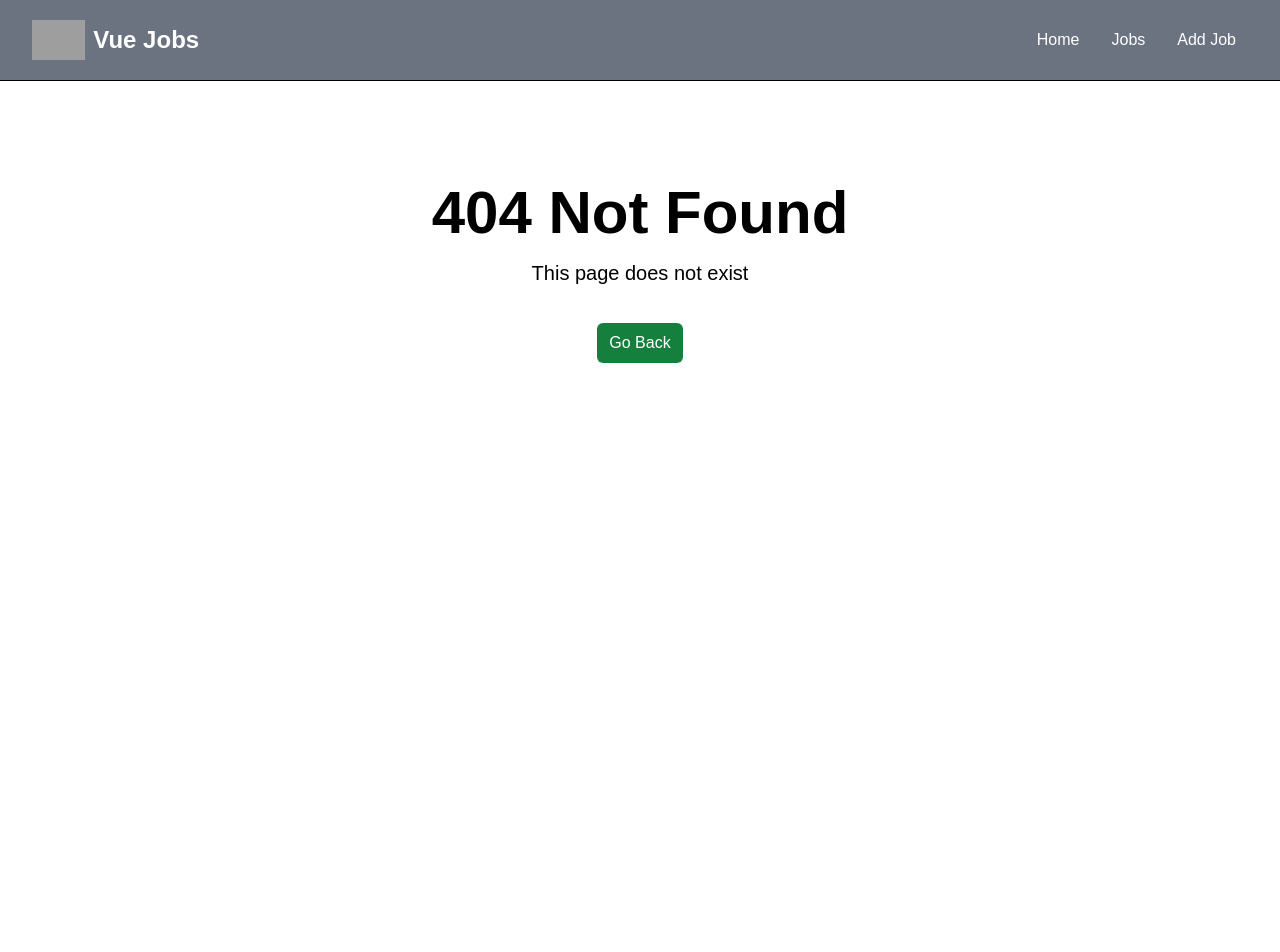
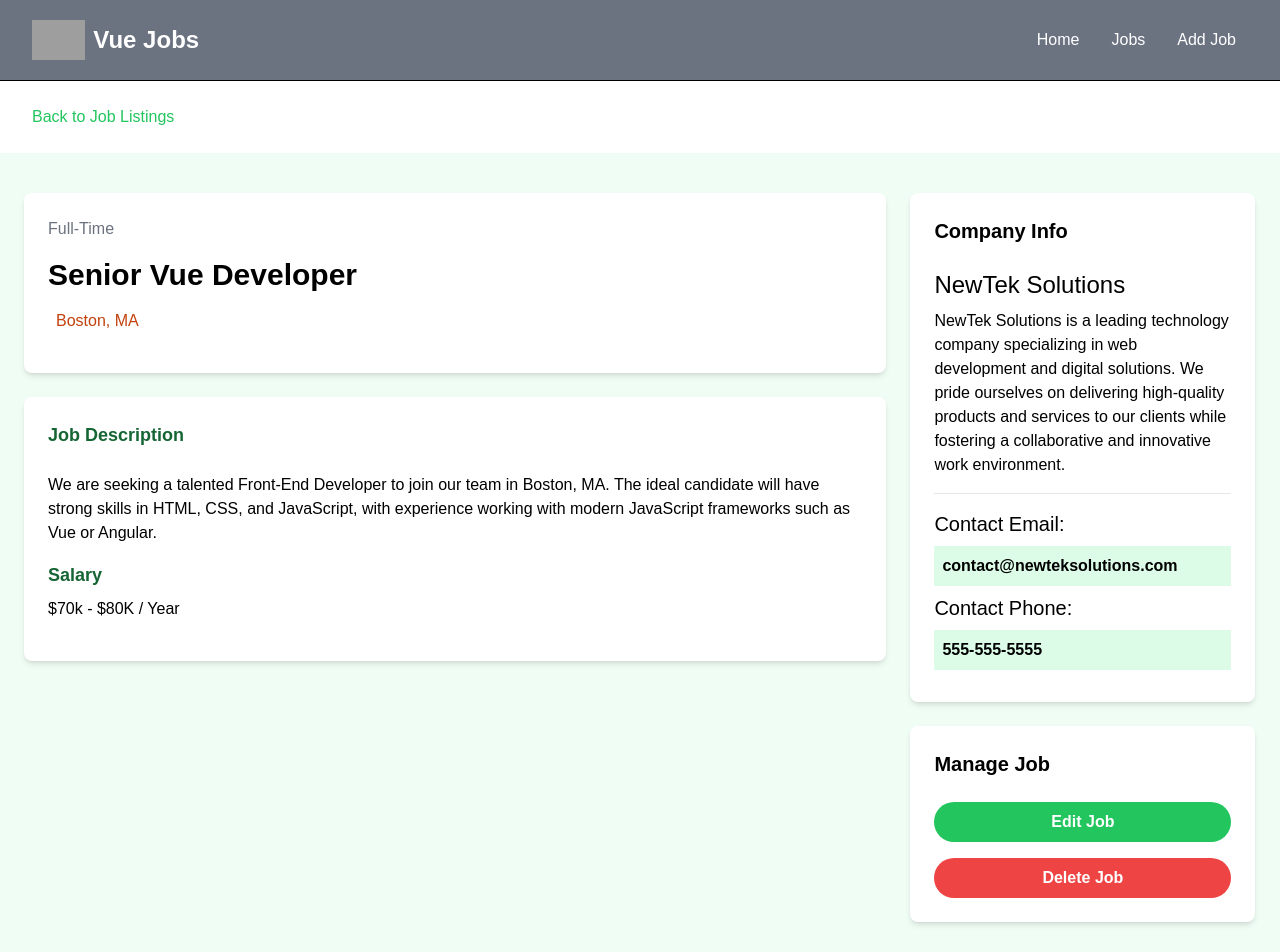
Before and after one commit to Slav666/vue-jobs, a Vue app: page /jobs/1 in a window 1280 px wide. Before the commit this address had no page. Shown: the top 952 px of the page. Before the commit the page ends 800 px from the top, so only its background shows below. Built offline with nearby package versions, Linux system fonts and the light colour scheme; grey boxes are pictures that could not be loaded.

Commit message:
add jobs view page

```diff
--- a/src/components/JobSingle.vue
+++ b/src/components/JobSingle.vue
@@ -46,7 +46,7 @@
           {{ job.location }}
         </div>
         <RouterLink
-          to="'/job' + job.id"
+          :to="'/jobs/' + job.id"
           class="h-[36px] bg-indigo-500 hover:bg-indigo-600 text-white px-4 py-2 rounded-lg text-center text-sm"
         >
           Read More
--- a/src/router/index.js
+++ b/src/router/index.js
@@ -1,6 +1,7 @@
 import { createRouter, createWebHistory } from "vue-router";
 import HomeView from "@/views/HomeView.vue";
 import JobsView from "@/views/JobsView.vue";
+import JobView from "@/views/JobView.vue";
 import NotFoundView from "@/views/NotFoundView.vue";
 
 const router = createRouter({
@@ -21,6 +22,11 @@
       name: "notFound",
       component: NotFoundView,
     },
+    {
+      path: "/jobs/:id",
+      name: "job-view",
+      component: JobView,
+    },
   ],
 });
 
--- /dev/null
+++ b/src/views/JobView.vue
@@ -0,0 +1,98 @@
+<script setup></script>
+
+<template>
+  <section>
+    <div class="container m-auto py-6 px-6">
+      <a
+        href="jobs.html"
+        class="text-green-500 hover:text-green-600 flex items-center"
+      >
+        <i class="fas fa-arrow-left mr-2"></i> Back to Job Listings
+      </a>
+    </div>
+  </section>
+
+  <section class="bg-green-50">
+    <div class="container m-auto py-10 px-6">
+      <div class="grid grid-cols-1 md:grid-cols-70/30 w-full gap-6">
+        <main>
+          <div
+            class="bg-white p-6 rounded-lg shadow-md text-center md:text-left"
+          >
+            <div class="text-gray-500 mb-4">Full-Time</div>
+            <h1 class="text-3xl font-bold mb-4">Senior Vue Developer</h1>
+            <div
+              class="text-gray-500 mb-4 flex align-middle justify-center md:justify-start"
+            >
+              <i
+                class="fa-solid fa-location-dot text-lg text-orange-700 mr-2"
+              ></i>
+              <p class="text-orange-700">Boston, MA</p>
+            </div>
+          </div>
+
+          <div class="bg-white p-6 rounded-lg shadow-md mt-6">
+            <h3 class="text-green-800 text-lg font-bold mb-6">
+              Job Description
+            </h3>
+
+            <p class="mb-4">
+              We are seeking a talented Front-End Developer to join our team in
+              Boston, MA. The ideal candidate will have strong skills in HTML,
+              CSS, and JavaScript, with experience working with modern
+              JavaScript frameworks such as Vue or Angular.
+            </p>
+
+            <h3 class="text-green-800 text-lg font-bold mb-2">Salary</h3>
+
+            <p class="mb-4">$70k - $80K / Year</p>
+          </div>
+        </main>
+
+        <!-- Sidebar -->
+        <aside>
+          <!-- Company Info -->
+          <div class="bg-white p-6 rounded-lg shadow-md">
+            <h3 class="text-xl font-bold mb-6">Company Info</h3>
+
+            <h2 class="text-2xl">NewTek Solutions</h2>
+
+            <p class="my-2">
+              NewTek Solutions is a leading technology company specializing in
+              web development and digital solutions. We pride ourselves on
+              delivering high-quality products and services to our clients while
+              fostering a collaborative and innovative work environment.
+            </p>
+
+            <hr class="my-4" />
+
+            <h3 class="text-xl">Contact Email:</h3>
+
+            <p class="my-2 bg-green-100 p-2 font-bold">
+              contact@newteksolutions.com
+            </p>
+
+            <h3 class="text-xl">Contact Phone:</h3>
+
+            <p class="my-2 bg-green-100 p-2 font-bold">555-555-5555</p>
+          </div>
+
+          <!-- Manage -->
+          <div class="bg-white p-6 rounded-lg shadow-md mt-6">
+            <h3 class="text-xl font-bold mb-6">Manage Job</h3>
+            <a
+              href="add-job.html"
+              class="bg-green-500 hover:bg-green-600 text-white text-center font-bold py-2 px-4 rounded-full w-full focus:outline-none focus:shadow-outline mt-4 block"
+              >Edit Job</a
+            >
+            <button
+              class="bg-red-500 hover:bg-red-600 text-white font-bold py-2 px-4 rounded-full w-full focus:outline-none focus:shadow-outline mt-4 block"
+            >
+              Delete Job
+            </button>
+          </div>
+        </aside>
+      </div>
+    </div>
+  </section>
+</template>
```
